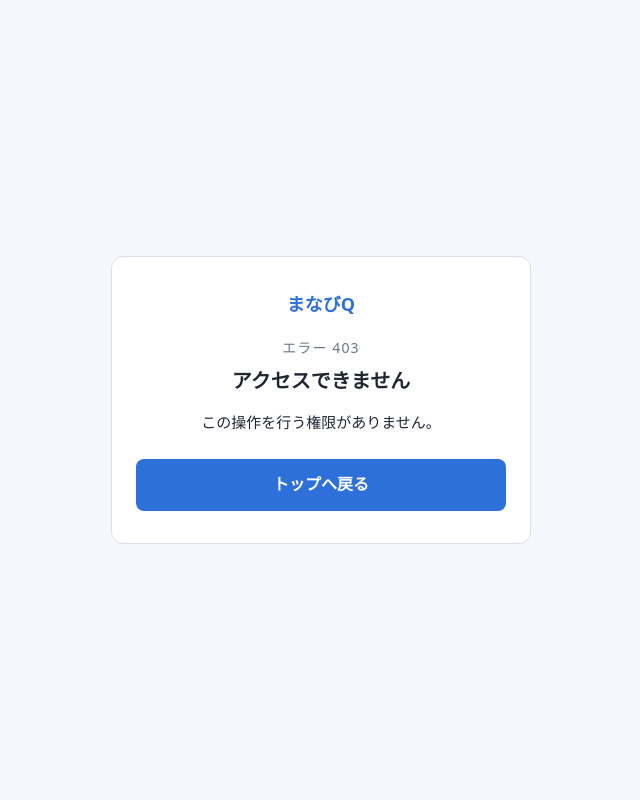
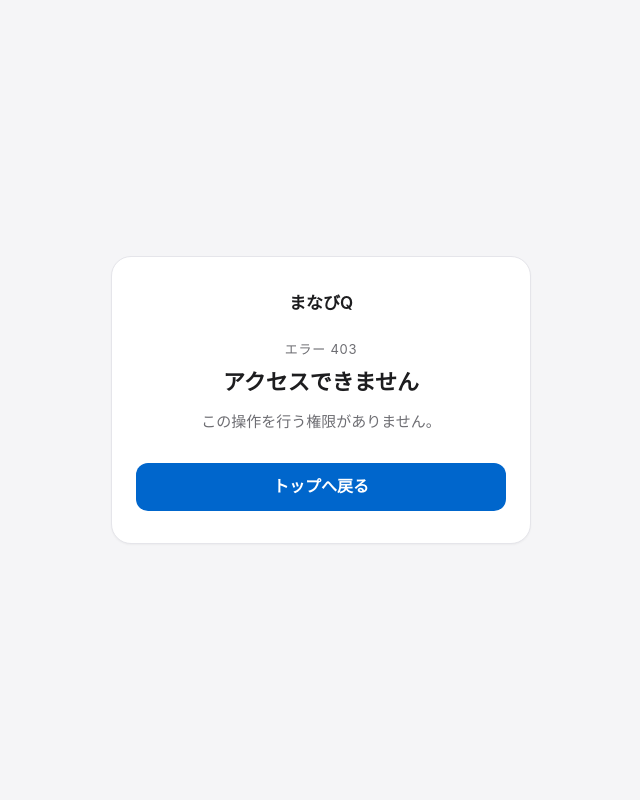
Before and after one commit to ikumah17/manabi-q, a Laravel app: template resources/views/errors/403.blade.php in a window 1280 px wide. Shown: the whole page, without its empty margins (319-959 px from the left). Run offline with Laravel 12, Linux system fonts and the light colour scheme; the template is opened without the code that fills it, so the values that code supplies are empty.

Commit message:
修正: エラー画面の色と書体を新しいデザインに合わせる
- 独立した軽いレイアウトのまま（@vite・認証・DB に依存しない）、配色・書体・角丸だけトークンの値にそろえる
- ボタンは #0066CC・高さ 48px・角丸 12px、フォーカスリングを追加

Co-Authored-By: Claude Opus 5.5 <noreply@anthropic.com>

```diff
--- a/resources/views/errors/layout.blade.php
+++ b/resources/views/errors/layout.blade.php
@@ -12,6 +12,7 @@
     <meta name="robots" content="noindex">
     <title>@yield('heading') | まなびQ</title>
     <style>
+        /* 色・書体はアプリのトークンと同じ値（_tokens.scss）。このファイルだけで完結させる */
         *, *::before, *::after { box-sizing: border-box; }
         html, body { margin: 0; }
         body {
@@ -19,10 +20,10 @@
             display: flex;
             align-items: center;
             justify-content: center;
-            padding: 24px 16px;
-            background: #f5f7fc;
-            color: #212633;
-            font-family: system-ui, -apple-system, "Hiragino Kaku Gothic ProN", "Hiragino Sans", Meiryo, sans-serif;
+            padding: 24px 20px;
+            background: #f5f5f7;
+            color: #1d1d1f;
+            font-family: -apple-system, BlinkMacSystemFont, "Hiragino Sans", "Hiragino Kaku Gothic ProN", "Yu Gothic UI", "Meiryo", "Noto Sans JP", sans-serif;
             line-height: 1.7;
         }
         .mq-error {
@@ -30,24 +31,29 @@
             max-width: 420px;
             padding: 32px 24px;
             background: #fff;
-            border: 1px solid #d9dee8;
-            border-radius: 12px;
+            border: 1px solid #e5e5ea;
+            border-radius: 20px;
+            box-shadow: 0 1px 2px rgba(0, 0, 0, .04);
             text-align: center;
         }
-        .mq-error__brand { margin: 0 0 16px; color: #2e70d9; font-size: 18px; font-weight: 700; }
-        .mq-error__code { margin: 0; color: #6b7587; font-size: 14px; letter-spacing: .08em; }
-        .mq-error__heading { margin: 4px 0 12px; font-size: 20px; font-weight: 700; overflow-wrap: anywhere; }
-        .mq-error__message { margin: 0 0 24px; color: #212633; font-size: 15px; overflow-wrap: anywhere; }
+        .mq-error__brand { margin: 0 0 20px; color: #1d1d1f; font-size: 17px; font-weight: 600; }
+        .mq-error__code { margin: 0; color: #6e6e73; font-size: 13px; letter-spacing: .06em; }
+        .mq-error__heading { margin: 4px 0 8px; font-size: 22px; font-weight: 600; overflow-wrap: anywhere; }
+        .mq-error__message { margin: 0 0 28px; color: #6e6e73; font-size: 15px; overflow-wrap: anywhere; }
         .mq-error__button {
-            display: block;
-            padding: 12px 16px;
-            background: #2e70d9;
-            border-radius: 8px;
+            display: flex;
+            align-items: center;
+            justify-content: center;
+            min-height: 48px;
+            padding: 0 16px;
+            background: #0066cc;
+            border-radius: 12px;
             color: #fff;
-            font-weight: 700;
+            font-weight: 600;
             text-decoration: none;
         }
-        .mq-error__button:hover, .mq-error__button:focus-visible { background: #255cb3; }
+        .mq-error__button:hover { background: #0058b0; }
+        .mq-error__button:focus-visible { outline: 0; box-shadow: 0 0 0 3px rgba(0, 122, 255, .25); }
     </style>
 </head>
 <body>
```
